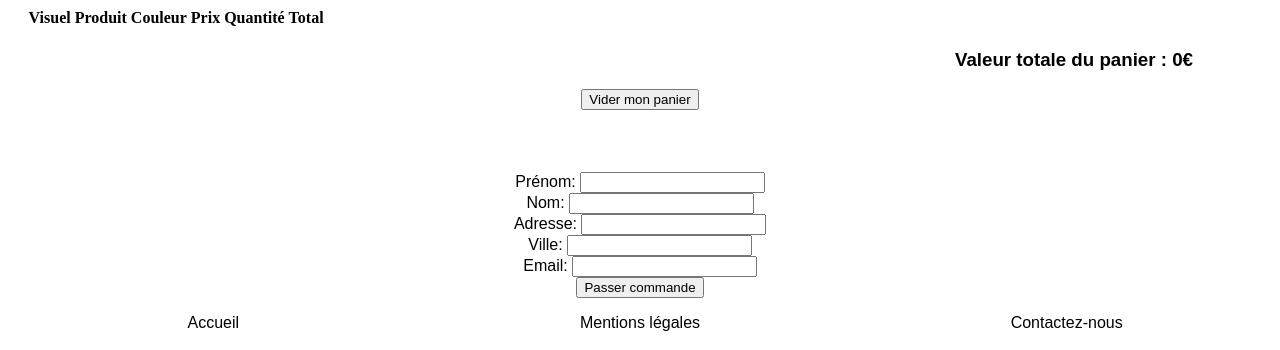
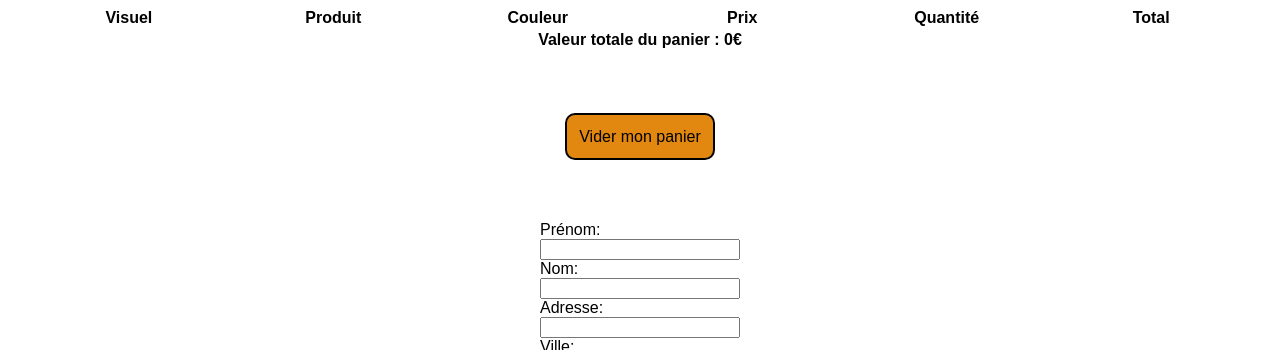
Before and after one commit to Zharakai/projet_5, a website: page panier.html in a window 1280 px wide. Shown: the part 161-511 px from the top of the page. Drawn offline with Linux system fonts and the light colour scheme; no server answers; a web font is replaced by a local one.

Commit message:
Mettre en page le panier et le formulaire de commande

```diff
--- a/panier.html
+++ b/panier.html
@@ -35,30 +35,12 @@
                 </tr>
               </thead>
               <tbody class="shopping-items"></tbody>
+              <tfoot>
+                <tr>
+                  <th colspan="6">Valeur totale du panier : <span class="cart__total">0</span>€</th>
+                </tr>
+              </tfoot>
             </table>
-            <!--<div class="shopping-cart">
-              <div class="shopping-cart-products">
-                <h2>Produit</h2>
-                <div class="shopping-cart-area shopping-cart-product"></div>
-              </div>
-              <div class="shopping-cart-color">
-                <h2>Couleur</h2>
-                <div class="shopping-cart-area shopping-cart-area-color"></div>
-              </div>
-              <div class="shopping-cart-price">
-                <h2>Prix</h2>
-                <div class="shopping-cart-area shopping-cart-area-price"></div>
-              </div>
-              <div class="shopping-cart-quantity">
-                <h2>Quantité</h2>
-                <div class="shopping-cart-area shopping-cart-area-quantity"></div>
-              </div>
-              <div class="shopping-cart-total">
-                <h2>Total</h2>
-                <div class="shopping-cart-area shopping-cart-area-total"></div>
-              </div>
-            </div>-->
-            <h3 class="h3__cart__price">Valeur totale du panier : <span class="cart__total">0</span>€</h3>
             <div class="delete__cart">
               <button class="delete__cart__btn">Vider mon panier</button>
             </div>
@@ -69,7 +51,7 @@
                 </div>
             </div>-->
 
-            <form>
+            <form class="form">
                 <div>
                     <label>Prénom:</label>
                     <input type="text" name="firstName" id="firstName" required>
@@ -91,7 +73,7 @@
                     <input type="email" name="email" id="email" required>
                 </div>
                 <div class="submit__btn">
-                    <input type="submit" value="Passer commande">
+                    <input type="submit" value="Passer commande" class="btn__submit">
                 </div>
             </form>
             <noscript>
--- a/panier.js
+++ b/panier.js
@@ -59,11 +59,8 @@ class UserInterface {
       const items = document.querySelectorAll('tr.product[data-uid]');
       let cartTotal = 0;
       for (const item of items) {
-        console.log(item);
         const itemTotal = item.getElementsByClassName('result__total')[0].textContent;
-        console.log(itemTotal)
         cartTotal += parseInt(itemTotal);
-        console.log(cartTotal)
       }
       cartTotalElement.innerHTML = cartTotal;
       /*let result = '';
--- a/sass/main.scss
+++ b/sass/main.scss
@@ -180,6 +180,32 @@ form {
     display: flex;
     flex-direction: column;
     align-items: center;
+    div, input {
+        width : 200px;
+        margin: 0;
+        box-sizing: border-box;
+    }
+}
+
+table {
+    table-layout: fixed;
+    width: 100%;
+    font-family: $primary-police, sans-serif;
+    margin-bottom: 5%;
+}
+
+.btn__submit {
+    margin-top: 5%;
+    cursor: pointer;
+    font-family: $primary-police, sans-serif;
+    font-size: 1rem;
+    padding: 2%;
+    background-color: $primary-color-gradient;
+    border-style: solid;
+    border-radius: 10px;
+    &:hover {
+        background-color: $secondary-color-gradient;
+    }
 }
 
 .shopping-cart {
@@ -200,16 +226,28 @@ form {
   }
 }
 
-.h3__cart__price {
-  text-align: right;
-  margin-right: 5%;
-}
+//.h3__cart__price {
+  //text-align: right;
+  //margin-right: 5%;
+//}
 
 .delete__cart {
   display: flex;
   justify-content: center;
   align-items: center;
   margin-bottom: 5%;
+  &__btn {
+    cursor: pointer;
+    font-family: $primary-police, sans-serif;
+    font-size: 1rem;
+    padding: 1%;
+    background-color: $primary-color-gradient;
+    border-style: solid;
+    border-radius: 10px;
+    &:hover {
+        background-color: $secondary-color-gradient;
+    }
+  }
 }
 
 // Page confirmation
```
Also changed, not shown: style.css, 1 other file.
